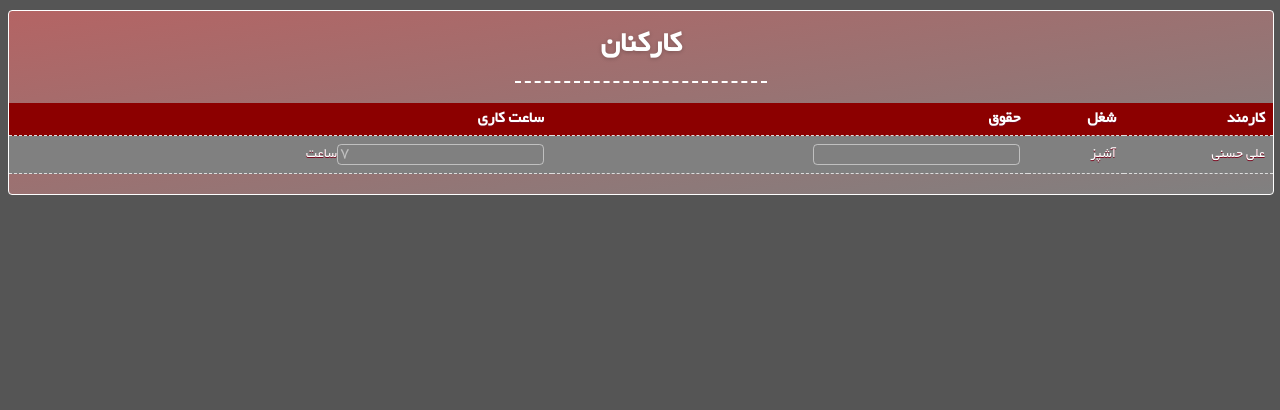
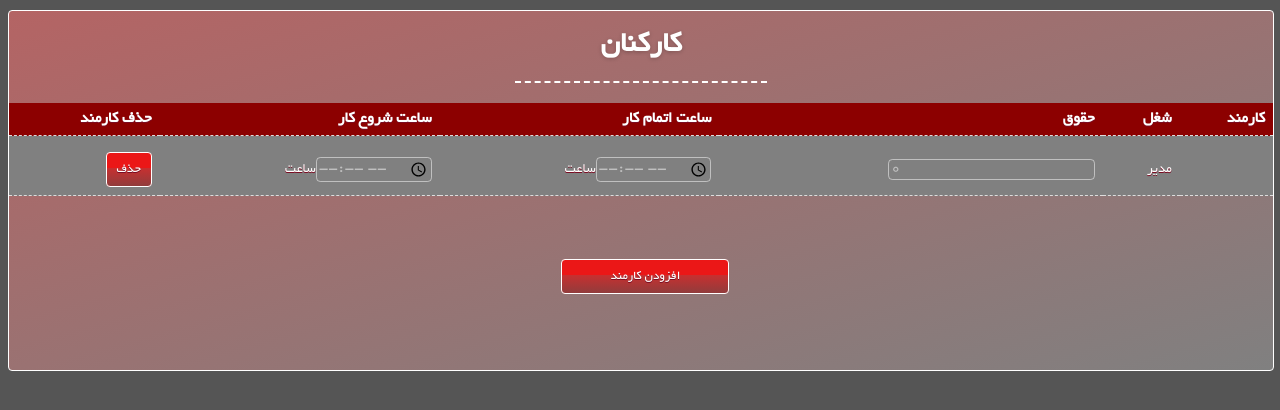
Before and after one commit to Parhamic/RestaurantRep, a Django app: page /stuff/ in a window 1280 px wide. Shown: the part 158-568 px from the top of the page. Run offline with Django 3.2, Linux system fonts and the light colour scheme; a user stored in the database is signed in; data comes from the database, SQL or seed files in the repository; both versions use the stored data as it was after the commit.

Commit message:
stuff page added #FU

```diff
--- a/app/static/css/base_style.css
+++ b/app/static/css/base_style.css
@@ -723,3 +723,11 @@ border: 1px solid green;
 .stuff tr{
   font-size: 15px;
 }
+.overlay-container-stuff{
+  width:50%;
+  border: 1px dashed white;
+  margin: 5% auto;
+  padding: 50px;
+  border-radius: 20px;
+  background-color: rgba(200,200,200,0.7);
+}
--- a/app/templates/stuff.html
+++ b/app/templates/stuff.html
@@ -2,23 +2,129 @@
 {% block content %}
 <p class="page-title">کارکنان</p>
 
+<div id="overlay">
+  <div class="overlay-container-stuff">
+    <div class="EmployeeName"><h1>ویرایش نام محصول </h1></div>
+    <div class="overlaytext">
+      <p>: نام کارمند</p>
+    </div>
+    <input class="nameinput" name="name" >
+    <div class="clear"></div>
+    <div class="overlaytext">
+       <p>: عنوان شغل</p>
+    </div>
+    <input class="priceinput" type="number" name="price" min="0" value="0" oninput="">
+    <div class="clear"></div>
+    <div class="overlaytext">
+       <p>: حقوق</p>
+    </div>
+    <input class="EmployeeSalary" type="number" min="0" value="0">
+    <div class="clear"></div>
+    <div class="overlaytext">
+       <p>: ساعت شروع کار</p>
+    </div>
+    <input class="EmployeeWorkBegan" type="time">
+    <div class="clear"></div>
+    <div class="overlaytext">
+       <p>: ساعت اتمام کار</p>
+    </div>
+    <input class="EmployeeWorkEnd" type="time">
+    <div class="clear"></div>
+
+    <button id="edit" class="editbtn" onclick="hideDialogBox('change', this)" >افزودن</button>
+    <button id="cancel" class="editbtn" onclick="hideDialogBox('cancel', this)" >انصراف</button>
+  </div>
+</div>
+
 <div class="stuff">
   <table>
     <tr>
-      <th>ساعت کاری</th>
+      <th>حذف کارمند</th>
+      <th>ساعت شروع کار</th>
+      <th>ساعت اتمام کار</th>
       <th>حقوق</th>
       <th>شغل</th>
       <th>کارمند</th>
     </tr>
+    {% for Employee in Employees%}
     <tr>
-      <td>ساعت<input type='number' value="7"></td>
-      <td><input type='number' onchange="changeSalary(this)" value="۲۵۰۰۰۰۰"></td>
-      <td id='stuff-job'>آشپز</td>
-      <td id='stuff-name'>علی حسنی</td>
+      <td><button class="editbtn" onclick="delEmployee(this)" >حذف</button></td>
+      <td>ساعت<input type='time' value="{{ Employee.workStart }}"></td>
+      <td>ساعت<input type='time' value="{{ Employee.workEnd }}"></td>
+      <td><input type='number' onchange="changeSalary(this)" value="{{ Employee.salary}}"></td>
+      <td id='stuff-job'>{{ Employee.jobTitle }}</td>
+      <td id='stuff-name'></td>
     </tr>
+    {% endfor %}
   </table>
 </div>
+<div class="clear"></div>
+<div class="addbtnbox">
+  <button class="addbtn" onclick="showDialogBox('addEmployee')">افزودن کارمند</button>
+</div>
+<div class="clear"></div>
 <script>
+function showDialogBox(item) {
+    var overlay = document.getElementById("overlay");
+    overlay.style.display = "block";
+    // reset the inputs
+    overlay.querySelector(".EmployeeName").value = '';
+    overlay.querySelector(".EmployeeJobTitle").value = '';
+    overlay.querySelector(".EmployeeSalary").value = '';
+    overlay.querySelector(".EmployeeWorkBegan").value = '';
+    overlay.querySelector(".EmployeeWorkEnd").value = '';
+    overlay.querySelector(".EmployeePermissions").value = '';
+}
+function hideDialogBox(type, overlay) {
+
+    if (type == 'change')
+    {
+      $.ajax({
+        type:'POST',
+        url: '{% url "stuff" %}',
+        data:
+        {
+          'itemName':itemToChange,
+          'remove':'false',
+          'Name':overlay.parentElement.querySelector('.EmployeeName').value,
+          'EmployeeJobTitle':overlay.parentElement.querySelector('.EmployeeJobTitle').value,
+          'EmployeeSalary':overlay.parentElement.querySelector('EmployeeSalary').value,
+          'EmployeeWorkEnd':overlay.parentElement.querySelector('EmployeeWorkEnd').value,
+          'EmployeeWorkBegan':overlay.parentElement.querySelector('EmployeeWorkBegan').value,
+          csrfmiddlewaretoken: '{{ csrf_token }}'
+        },
+        dataType:'json',
+        success: function (data) {
+          if (data.succeed && data.succeed == 'true') {
+            document.getElementById("overlay").style.display = "none";
+            location.reload(); // TODO
+          }
+        }
+      });
+    }
+    else
+      document.getElementById("overlay").style.display = "none";
+}
+function delEmployee(btn){
+  Employee = btn.parentElement.parentElement.querySelector('#customer-name').innerHTML;
+  $.ajax({
+    type:'POST',
+    url: '{% url "stuff" %}',
+    data:
+    {
+      'action':'remove',
+      'Employee':Employee,
+      csrfmiddlewaretoken: '{{ csrf_token }}'
+    },
+    dataType:'json',
+    success: function(data){
+      if (data.succeed && data.succeed == 'true')
+      {
+        $(btn).parent().parent().remove();
+      }
+    }
+  });
+}
 function changeSalary(input){
     stuff =input.parentElement.parentElement.querySelector('#stuff-name').innerHTML;
     newSalary =input.value;
--- a/app/views.py
+++ b/app/views.py
@@ -175,7 +175,8 @@ def supply_view(request):
 
 @login_required
 def stuff_view(request):
-	return render(request, 'stuff.html')
+	Employees = Employee.objects.all()
+	return render(request, 'stuff.html',{'Employees':Employees})
 
 
 @login_required
```
Also changed, not shown: Restaurant/settings.py (+11 -11 lines), db.sqlite3.
